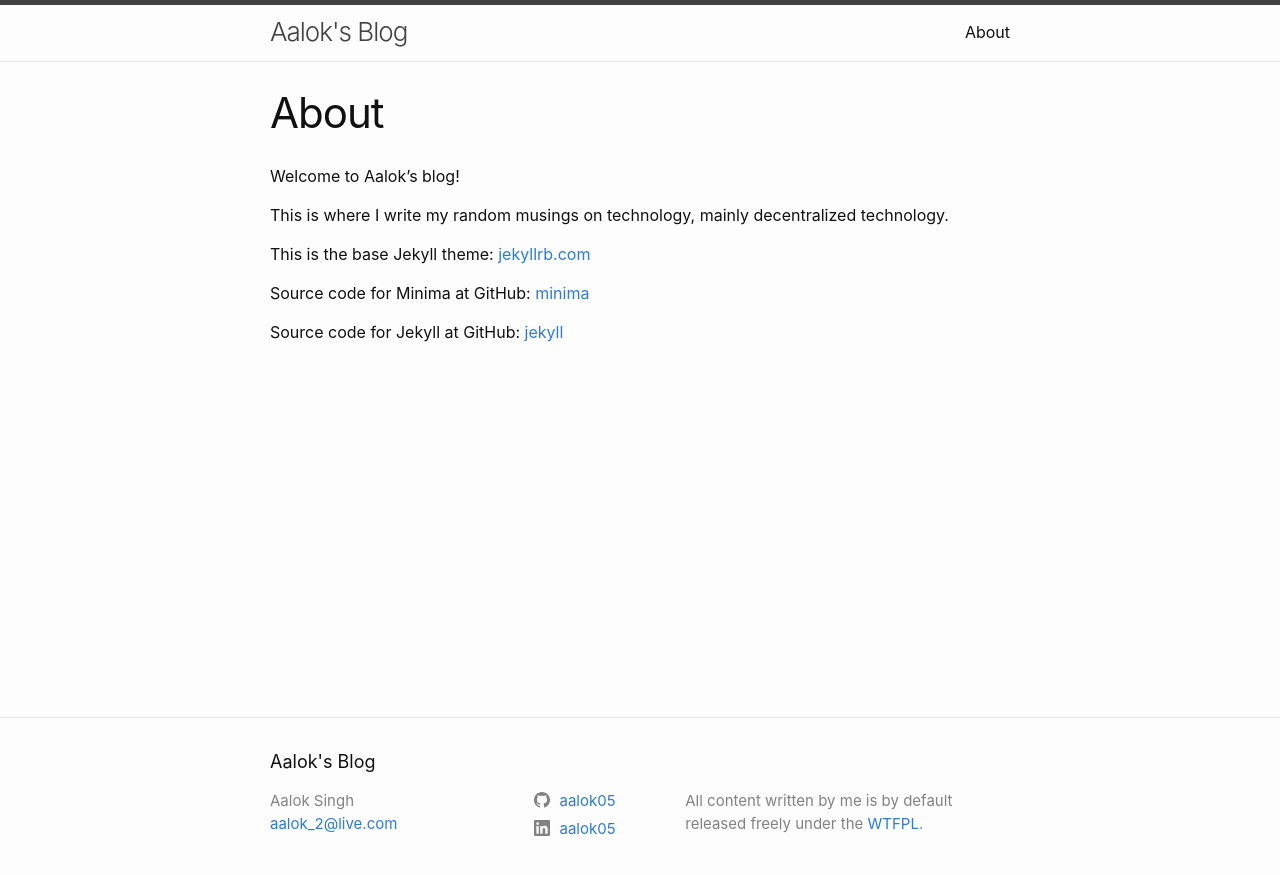
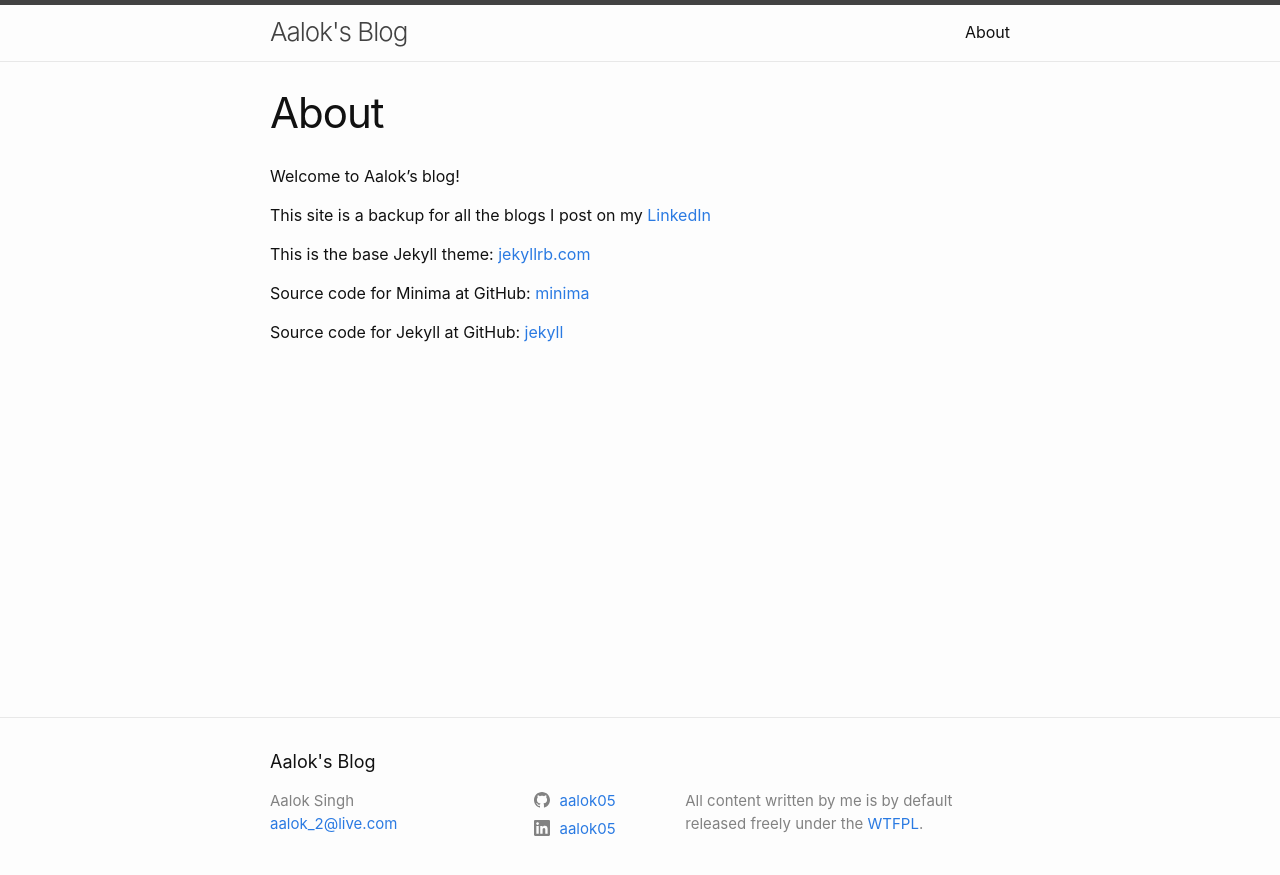
Before and after one commit to aalok05/aalok05.github.io, a Jekyll site: the page built from about.md, in a window 1280 px wide. Shown: the top 875 px of the page. Built offline with Jekyll 4.4.1, drawn with Linux system fonts in a browser that asks for light colours.

Commit message:
Update about.md

```diff
--- a/about.md
+++ b/about.md
@@ -6,7 +6,7 @@ permalink: /about/
 
 Welcome to Aalok's blog!
 
-This is where I write my random musings on technology, mainly decentralized technology.
+This site is a backup for all the blogs I post on my [LinkedIn](https://linkedin.com/in/aalok05)
 
 This is the base Jekyll theme: [jekyllrb.com](https://jekyllrb.com/)
 
```
